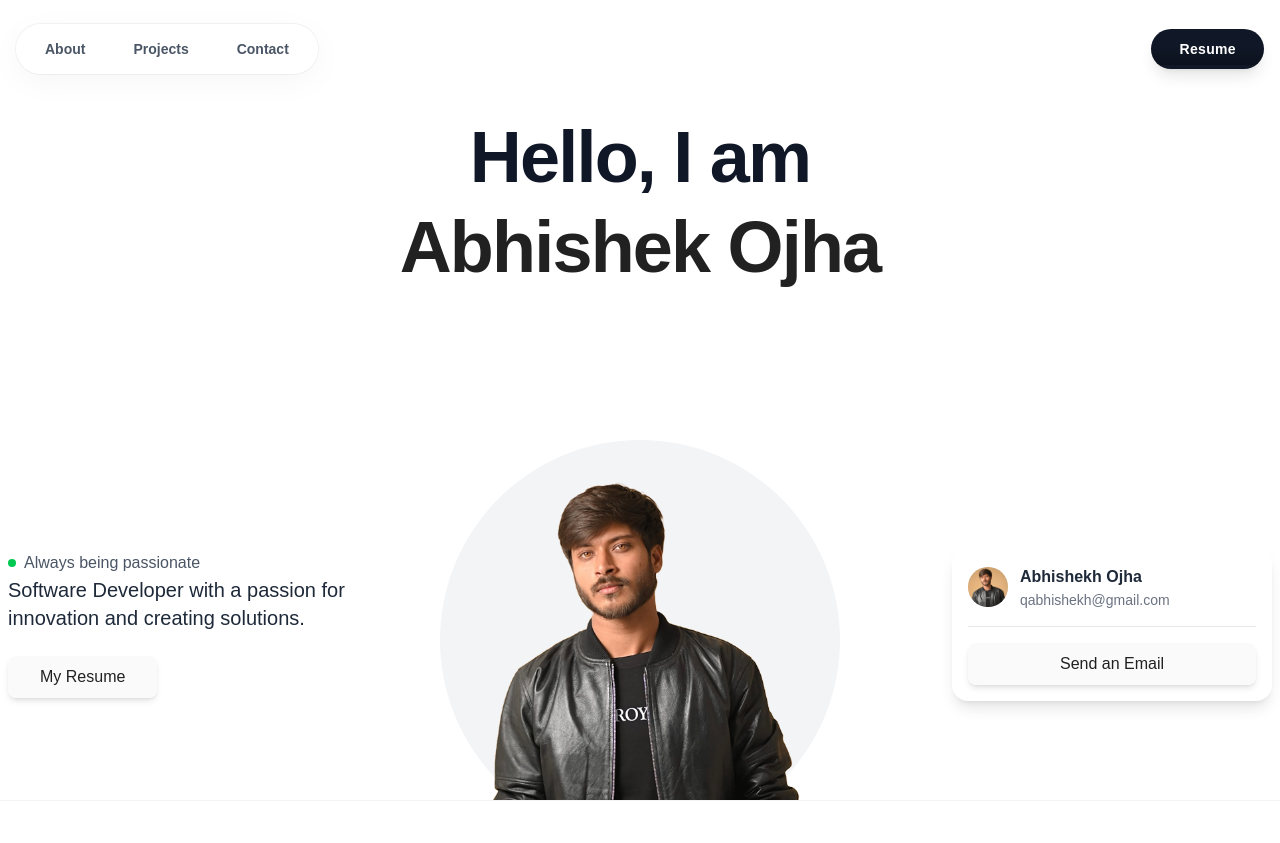
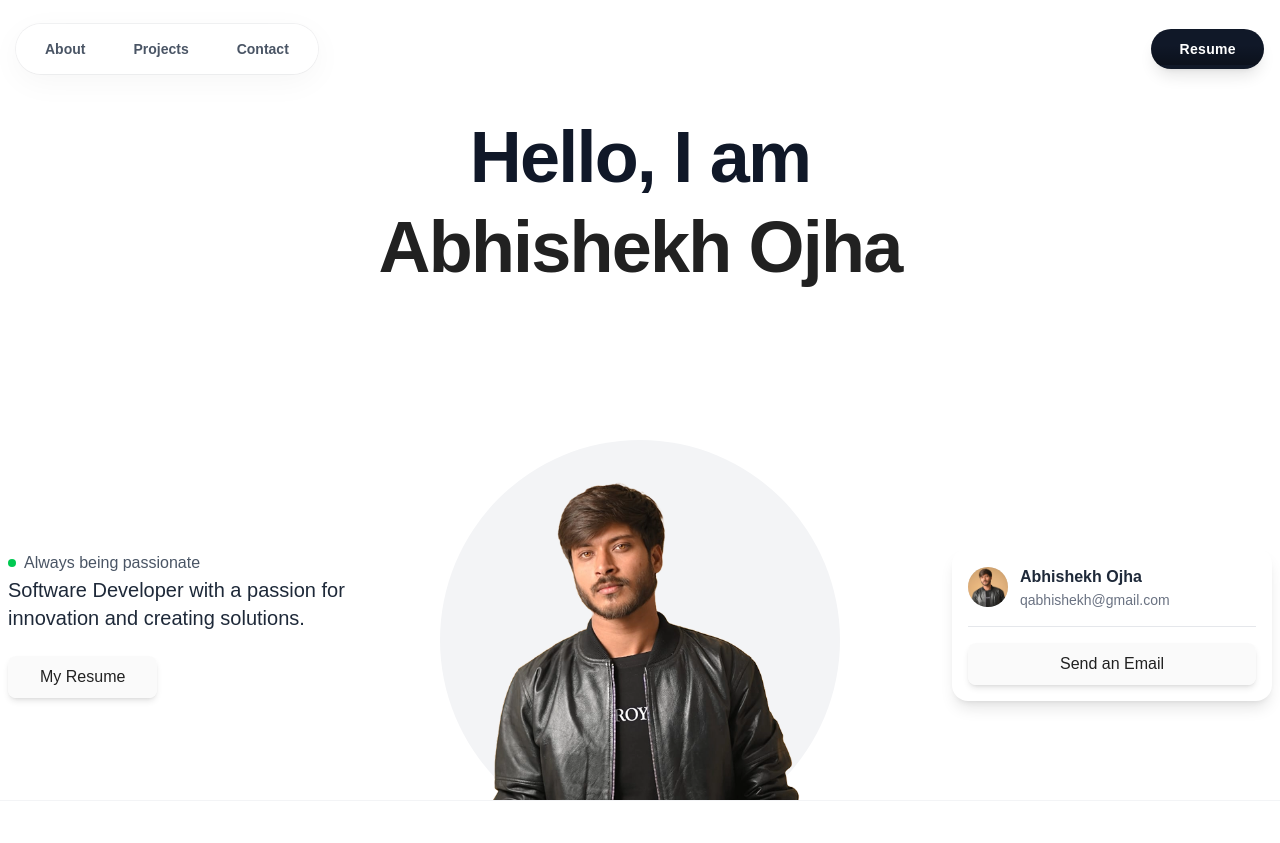
Before and after one commit to abhishekhojha/abhishekhojha, an Astro site: page / in a window 1280 px wide. Shown: the top 843 px of the page. Built offline with nearby package versions, Linux system fonts and the light colour scheme; Astro itself is replaced by a stand-in of ours; a web font is replaced by a local one.

Commit message:
fix: Correct name typo from 'Abhishek' to 'Abhishekh' across components, update the main page title, and remove unused imports.

```diff
--- a/src/components/AboutUs.astro
+++ b/src/components/AboutUs.astro
@@ -1,7 +1,3 @@
----
-import { Code2, CreditCard, BrainCircuit, Trophy } from "lucide-react";
----
-
 <section
   id="about"
   class="container mx-auto px-4 py-16 border-t border-gray-100"
--- a/src/components/Contact.astro
+++ b/src/components/Contact.astro
@@ -37,7 +37,7 @@ import { Mail, Linkedin, ArrowUpRight, MapPin, Code2 } from "lucide-react";
           </div>
 
           <div class="text-center px-6 pb-8">
-            <h3 class="text-xl font-bold text-gray-900">Abhishek Ojha</h3>
+            <h3 class="text-xl font-bold text-gray-900">Abhishekh Ojha</h3>
             <p class="text-sm text-[var(--brand-dark)] font-medium mb-4">
               Web Developer
             </p>
@@ -119,6 +119,6 @@ import { Mail, Linkedin, ArrowUpRight, MapPin, Code2 } from "lucide-react";
 
 <footer class="text-center py-8 border-t border-gray-200">
   <p class="text-gray-400 text-sm font-medium">
-    &copy; {new Date().getFullYear()} Abhishek Ojha. All Rights Reserved.
+    &copy; {new Date().getFullYear()} Abhishekh Ojha. All Rights Reserved.
   </p>
 </footer>
--- a/src/components/HeroSection.astro
+++ b/src/components/HeroSection.astro
@@ -10,7 +10,8 @@ import ContactCard from "./ContactCard.astro";
   <h1
     class="text-4xl sm:text-5xl lg:text-7xl font-extrabold text-gray-900 tracking-tight text-center py-8 leading-tight"
   >
-    Hello, I am <br /><span class="text-[var(--brand-dark)]">Abhishek Ojha</span
+    Hello, I am <br /><span class="text-[var(--brand-dark)]"
+      >Abhishekh Ojha</span
     >
   </h1>
   <div class="grid grid-cols-1 lg:grid-cols-3 gap-8 items-center w-full">
--- a/src/pages/index.astro
+++ b/src/pages/index.astro
@@ -8,7 +8,9 @@ import Skills from "../components/Skills.astro";
 import Contact from "../components/Contact.astro";
 ---
 
-<Layout title="Abhishekh Ojha | Full-Stack Software Developer">
+<Layout
+  title="Abhishekh Ojha | Software Engineer | MERN Stack Developer | AI Engineer | AI Automation Expert"
+>
   <main>
     <HeroSection />
     <AboutUs />
```
